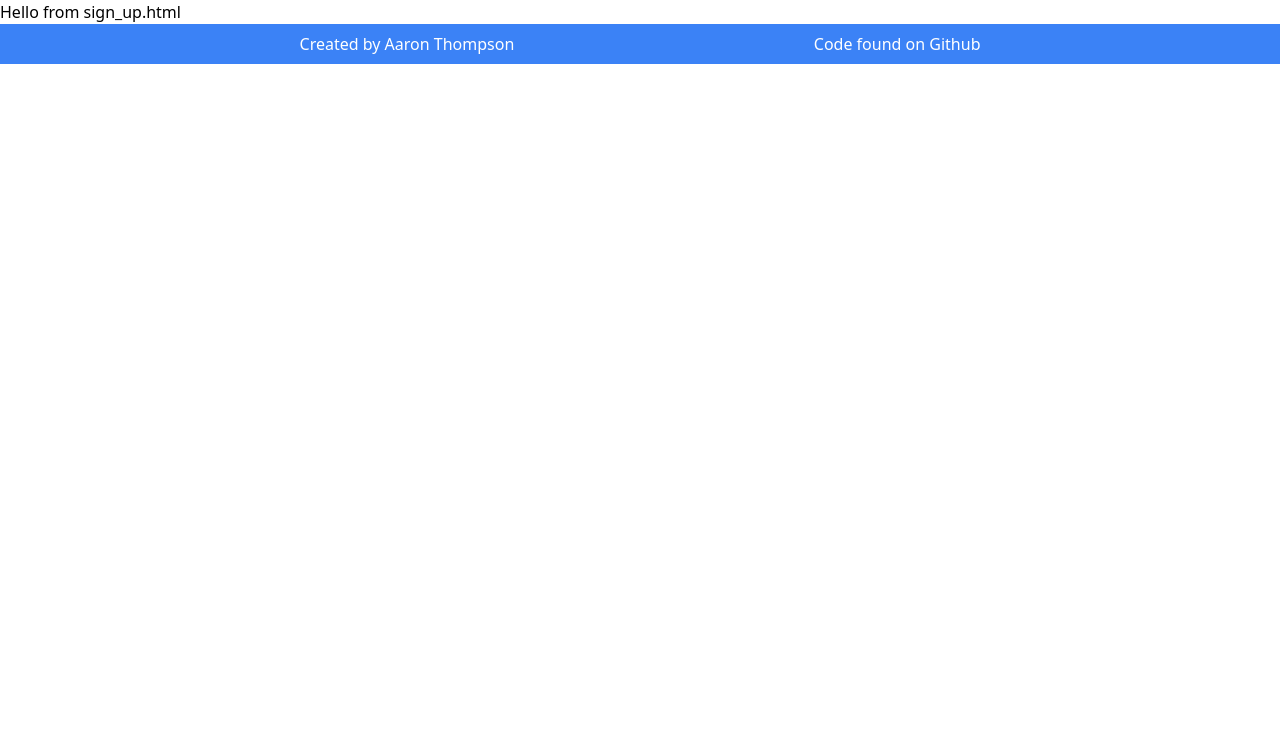
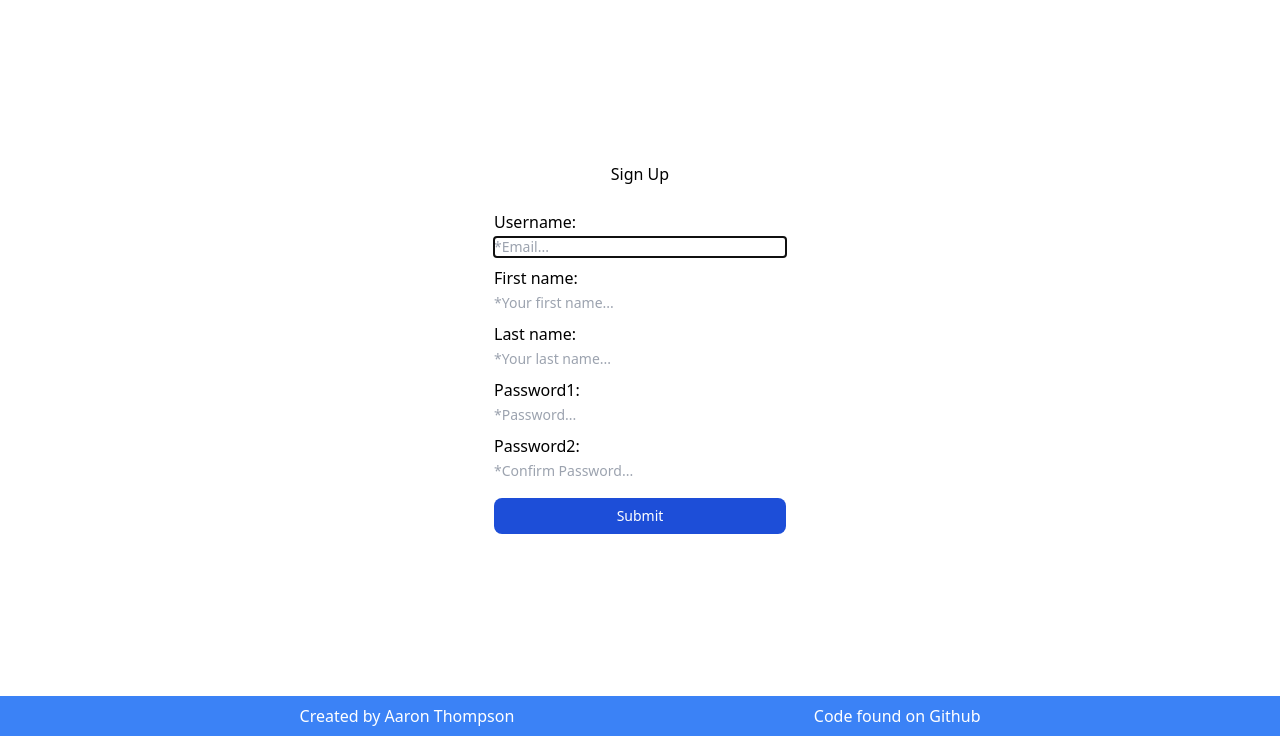
Before and after one commit to Endeyr/pokecards, a Django app: page /sign-up in a window 1280 px wide. Shown: the part 44-800 px from the top of the page. Run offline with Django 4.2, Linux system fonts and the light colour scheme; some libraries are stand-ins or nearby versions.

Commit message:
add sign up and sign in templates

```diff
--- a/main/templates/main/base.html
+++ b/main/templates/main/base.html
@@ -44,7 +44,9 @@
 			</div>
 		</nav>
 
-		<div class="min-h-fit">
+		<div
+			class="container mx-auto min-h-[87vh] flex justify-center item-center gap-2"
+		>
 			{% block content %} {% endblock content %}{% block script %}
 			<script src="{% static 'static/main.js' %}"></script>
 			{% endblock script %}
--- a/main/templates/main/index.html
+++ b/main/templates/main/index.html
@@ -1,8 +1,6 @@
 {% extends 'main/base.html' %} {% block title %} Home {% endblock title %}
 {%block content %}
-<section
-	class="container mx-auto min-h-[87vh] flex flex-col justify-around gap-2"
->
+<section class="gap-2 flex flex-col justify-evenly">
 	<article class="p-2 flex gap-4 justify-center">
 		<h1>Welcome to Pokecards! -</h1>
 		<p>A webapp where you can manage your Pokemon Trading Card collection.</p>
--- a/main/templates/users/account.html
+++ b/main/templates/users/account.html
@@ -1,4 +1,8 @@
 {% extends 'main/base.html' %} {% block title %} Account {% endblock title %}
 {%block content %}
-<h1>Hello from account.html</h1>
+<section class="">
+	<h1>Hello from account</h1>
+	<p>Profile</p>
+	<p>Collections</p>
+</section>
 {% endblock content %}
--- a/main/templates/users/profile.html
+++ b/main/templates/users/profile.html
@@ -1,4 +1,6 @@
 {% extends 'main/base.html' %} {% block title %} Profile {% endblock title %}
 {%block content %}
-<h1>Hello from profile.html</h1>
+<section class="">
+	<h1>Hello from profile</h1>
+</section>
 {% endblock content %}
--- a/main/templates/users/sign_up.html
+++ b/main/templates/users/sign_up.html
@@ -1,4 +1,17 @@
 {% extends 'main/base.html' %} {% block title %} Sign Up {% endblock title %}
 {%block content %}
-<h1>Hello from sign_up.html</h1>
+<section class="flex flex-col justify-center items-center gap-2">
+	<h1>Sign Up</h1>
+	<form method="post">
+		{% csrf_token %}
+		<div class="m-2 p-2 flex flex-col gap-2">{{ form.as_p }}</div>
+		<div class="flex justify-center">
+			<button
+				class="text-white bg-blue-700 hover:bg-blue-800 font-medium rounded-lg text-sm p-2 min-w-[90%]"
+			>
+				Submit
+			</button>
+		</div>
+	</form>
+</section>
 {% endblock content %}
--- a/users/forms.py
+++ b/users/forms.py
@@ -1,6 +1,9 @@
 from django.contrib.auth.forms import UserCreationForm, AuthenticationForm
 from django.contrib.auth.models import User
 from django import forms
+
+
+INPUT_CLASSES = "min-w-full text-sm font-medium text-gray-900"
 
 
 class UserForm(UserCreationForm):
@@ -8,15 +11,15 @@ class UserForm(UserCreationForm):
     Form that uses built-in UserCreationForm to handle user creation
     '''
     first_name = forms.CharField(max_length=30, required=True, widget=forms.TextInput(
-        attrs={'placeholder': '*Your first name...'}))
+        attrs={'placeholder': '*Your first name...', 'class': INPUT_CLASSES}))
     last_name = forms.CharField(max_length=30, required=True, widget=forms.TextInput(
-        attrs={'placeholder': '*Your last name...'}))
+        attrs={'placeholder': '*Your last name...', 'class': INPUT_CLASSES}))
     username = forms.EmailField(max_length=254, required=True, widget=forms.TextInput(
-        attrs={'placeholder': '*Email...'}))
+        attrs={'placeholder': '*Email...', 'class': INPUT_CLASSES}))
     password1 = forms.CharField(widget=forms.PasswordInput(
-        attrs={'placeholder': '*Password...', 'class': 'password'}))
+        attrs={'placeholder': '*Password...', 'class': INPUT_CLASSES}))
     password2 = forms.CharField(widget=forms.PasswordInput(
-        attrs={'placeholder': '*Confirm Password...', 'class': 'password'}))
+        attrs={'placeholder': '*Confirm Password...', 'class': INPUT_CLASSES}))
 
     # reCAPTCHA token
     token = forms.CharField(widget=forms.HiddenInput())
@@ -32,9 +35,9 @@ class AuthForm(AuthenticationForm):
     Form that uses built-in AuthenticationForm to handle user auth
     '''
     username = forms.EmailField(max_length=254, required=True, widget=forms.TextInput(
-        attrs={'placeholder': '*Email...'}))
+        attrs={'placeholder': '*Email...', 'class': INPUT_CLASSES}))
     password = forms.CharField(widget=forms.PasswordInput(
-        attrs={'placeholder': '*Password...', 'class': 'password'}))
+        attrs={'placeholder': '*Password...', 'class': INPUT_CLASSES}))
 
     class Meta:
         model = User
--- a/users/views.py
+++ b/users/views.py
@@ -34,7 +34,8 @@ class SignUpView(View):
     '''
 
     def get(self, request):
-        context = {}
+        form = UserForm()
+        context = {"form": form, }
         return render(request, "users/sign_up.html", context)
 
     def post(self, request):
@@ -48,7 +49,8 @@ class SignInView(View):
     '''
 
     def get(self, request):
-        context = {}
+        form = AuthForm()
+        context = {"form": form, }
         return render(request, "users/sign_in.html", context)
 
     def post(self, request):
```
Also changed, not shown: main/templates/main/card.html (added, +7 -0 lines), main/templates/main/collection.html (added, +7 -0 lines), main/templates/users/sign_in.html (+14 -1 lines).
